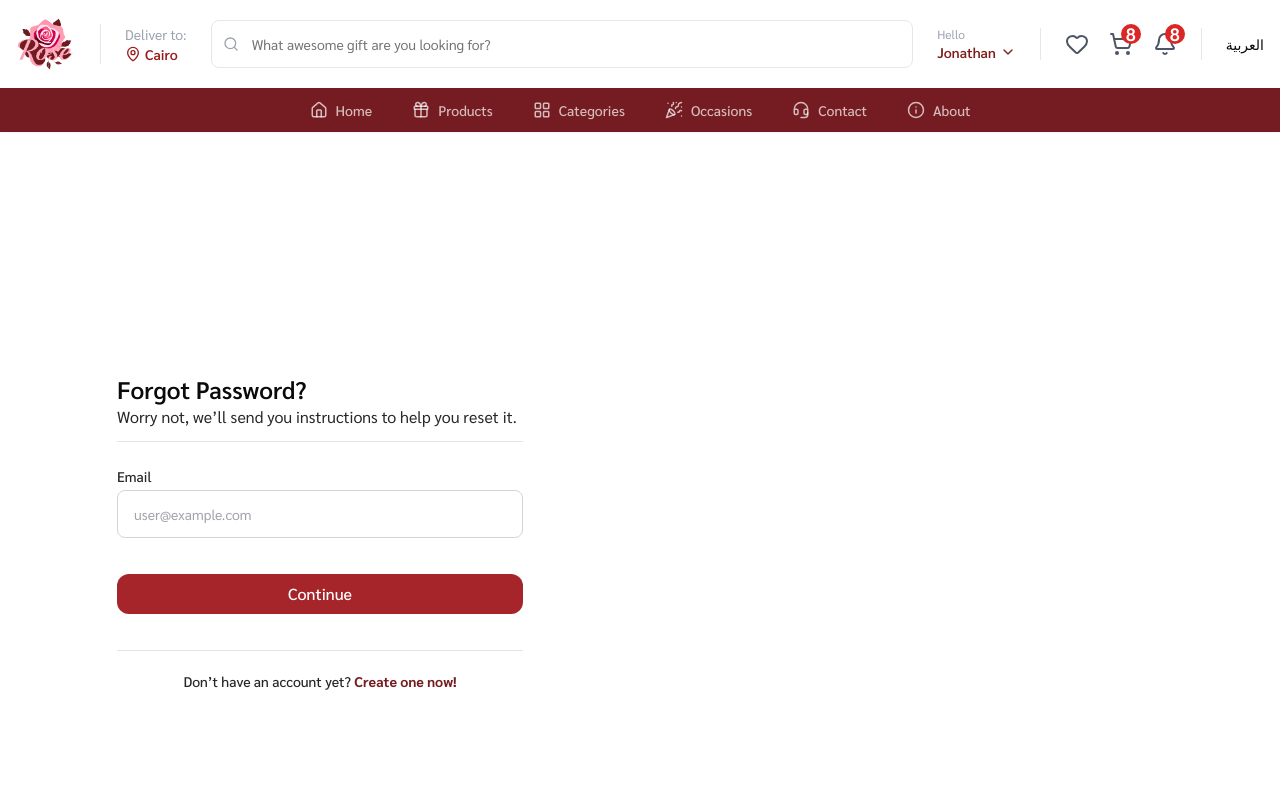
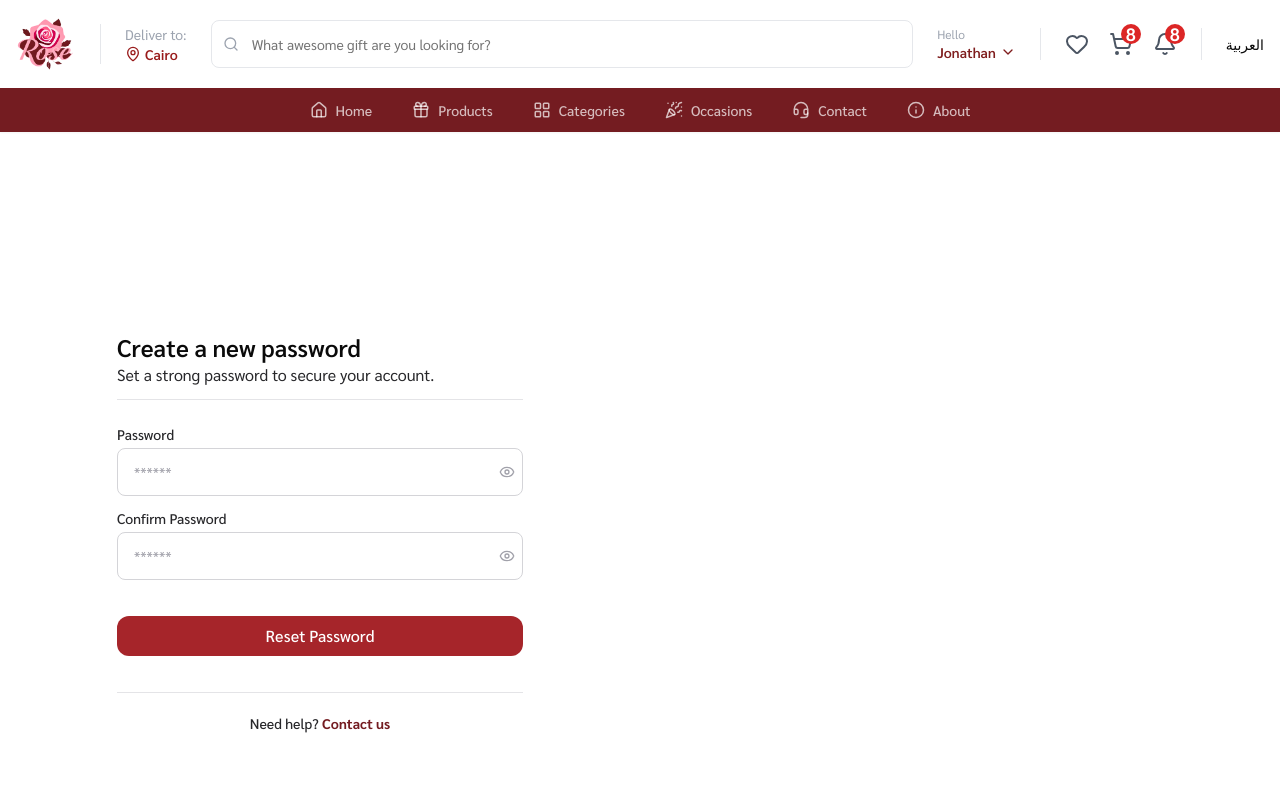
Before and after one commit to AhmedElhlawany/Rose-App, a Next.js app: page /en/forget-password in a window 1280 px wide. Shown: the top 800 px of the page. Built offline with nearby package versions, Linux system fonts and the light colour scheme.

Commit message:
refactor(auth):update reset password form

```diff
--- a/src/app/[locale]/(auth)/forget-password/_components/reset-password-form.tsx
+++ b/src/app/[locale]/(auth)/forget-password/_components/reset-password-form.tsx
@@ -20,7 +20,7 @@ export default function ResetPasswordForm() {
   // Function
   const onsubmit = () => {};
   return (
-    <section className="lg:max-w-auth mx-auto flex min-h-screen w-full flex-col justify-center gap-6 px-6 sm:w-[70%] lg:px-0">
+    <section className="lg:max-w-auth mx-auto flex min-h-screen w-full max-w-[25.375rem] flex-col justify-center gap-6 px-6 sm:w-[70%] lg:px-0">
       {/* Title Part */}
       <div className="flex flex-col border-b-[.0625rem] border-zinc-200">
         <h1 className="text-xl font-semibold first-letter:uppercase sm:text-2xl">
--- a/src/app/[locale]/(auth)/forget-password/page.tsx
+++ b/src/app/[locale]/(auth)/forget-password/page.tsx
@@ -1,10 +1,11 @@
-import React from 'react'
-import ForgotPasswordForm from './_components/forgot-password-form'
+import React from 'react';
+
+import ResetPasswordForm from './_components/reset-password-form';
 
 export default function page() {
   return (
     <div>
-      <ForgotPasswordForm />
+      <ResetPasswordForm />
     </div>
-  )
+  );
 }
--- a/src/components/features/auth/auth-fields/password-field.tsx
+++ b/src/components/features/auth/auth-fields/password-field.tsx
@@ -24,7 +24,7 @@ export default function PasswordField<T extends FieldValues>({
   placeholder,
 }: PasswordFieldProps<T>) {
   // Translation
-  const t = useTranslations('Auth');
+  const t = useTranslations('auth');
 
   // Hook
   const locale = useLocale();
@@ -50,7 +50,7 @@ export default function PasswordField<T extends FieldValues>({
             {...register(name)}
             placeholder={placeholder}
             type={cn(toggle ? 'password' : 'text')}
-            className="placeholder:text-zinc-400"
+            className="w-full text-black placeholder:text-zinc-400"
           />
           {/* Toggle Password Button */}
           <div>
@@ -59,7 +59,7 @@ export default function PasswordField<T extends FieldValues>({
               onClick={HandleToggle}
               type="button"
               className={cn(
-                'absolute top-1/2 -translate-y-1/2',
+                'absolute top-1/2 size-5 -translate-y-1/2',
                 locale === 'ar' ? 'left-0' : 'right-0',
               )}
             >
```
